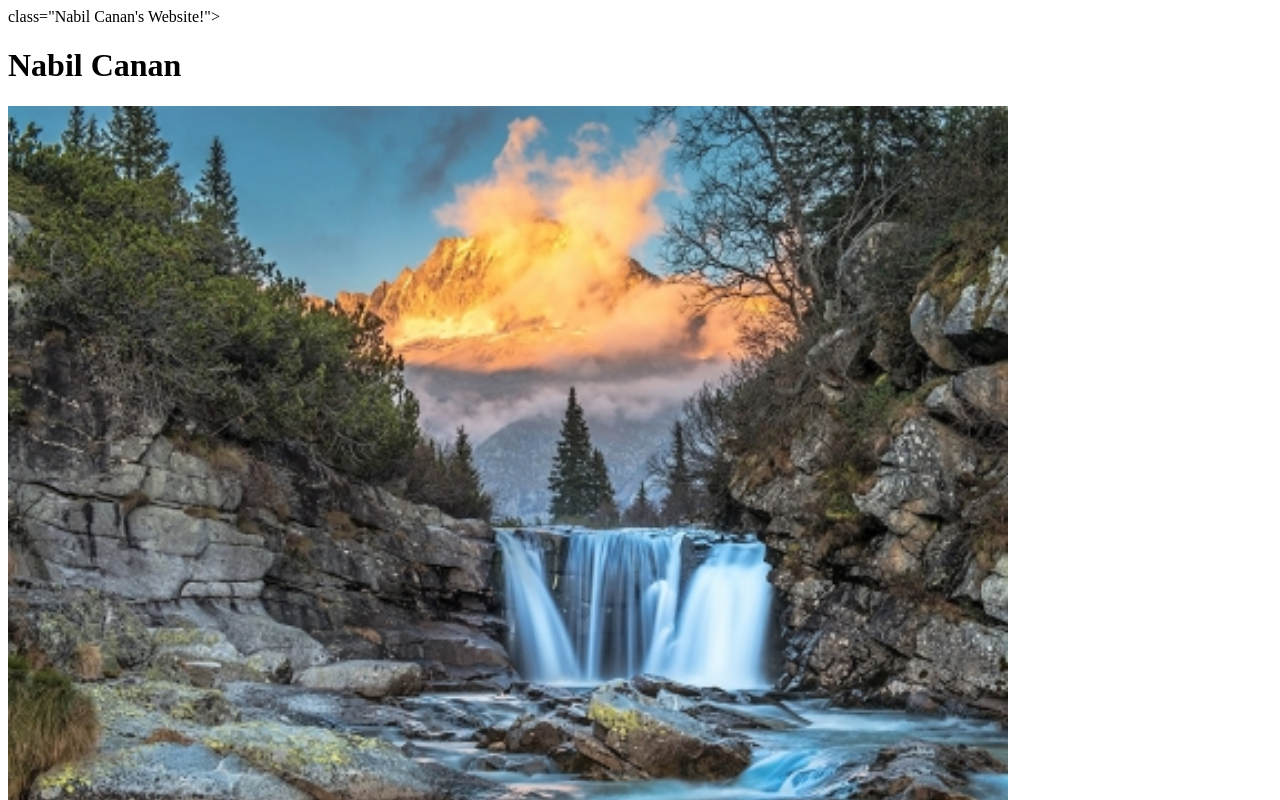
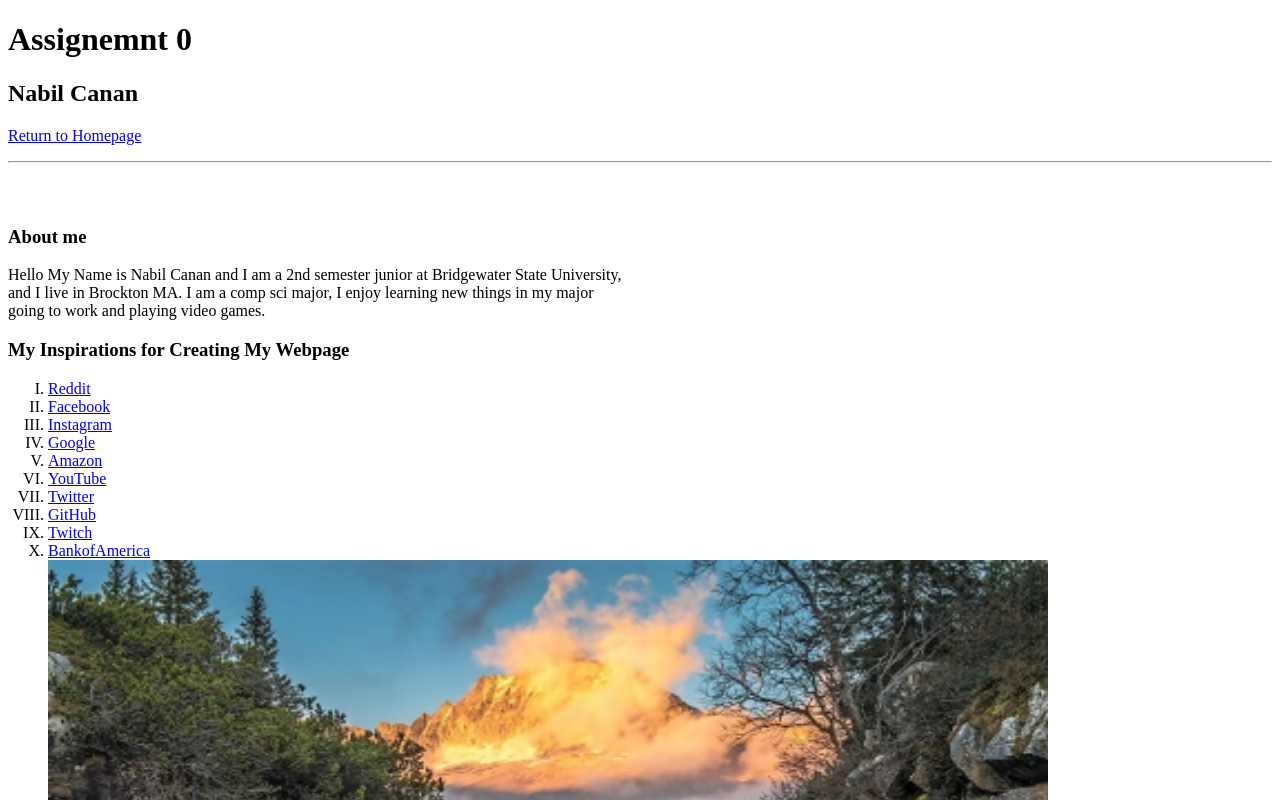
Before and after one commit to nabilcanan/nabilcanan.github.io, a plain HTML site: page index.html in a window 1280 px wide. Shown: the top 800 px of the page. Drawn offline with Linux system fonts and the light colour scheme.

Commit message:
third  version

```diff
--- a/index.html
+++ b/index.html
@@ -2,27 +2,47 @@
 <html lang="en">
 <head>
     <meta charset="UTF-8">
-    <meta http-equiv="X-UA-Compatible" content="IE=edge">
-    <meta name="viewport" content="width=device-width, initial-scale=1.0">
-    <title>Document</title>
+    <title>Assignment 0</title>
 </head>
 
 <body>
+    <h1>Assignemnt 0</h1>
+    <h2>Nabil Canan</h2>
+    <p><a href="https://nabilcanan.github.io/">Return to Homepage</a></p>
+<hr>
+<br>
+<br>
+<h3>About me</h3>
+<p>Hello My Name is Nabil Canan and I am a 2nd semester junior at Bridgewater State University,<br>
+  and I live in Brockton MA. I am a comp sci major, I enjoy learning new things in my major<br>
+  going to work and playing video games. </p>
 
-    </div>   class="Nabil Canan's Website!">
-        <h1>Nabil Canan  </h1>
-        <p></p>
-      </div>
+  <h3>My Inspirations for Creating My Webpage</h3>
 
-      <img src="MountainWaterfall.jpg" alt= "MountainWaterfall" width="1000" height="800"
-       usemap="#Mountain"/>
-
-      <map name="#Mountain">
-        <area shape="rect" coords= "170, 40, 190, 60" alt="bird"  href="bird.htm" href="bird.mp3"
-      </map>
+  <ol type="I">
+    <li><a href="https://old.reddit.com/">Reddit</a></li>
+    <li><a href="https://Facebook.com/">Facebook</a></li>
+    <li><a href="https://Instagram.com">Instagram</a></li>
+    <li><a href="https://Google.com">Google</a></li>
+    <li><a href="https://www.amazon.com/">Amazon</a></li>
+    <li><a href="https://www.youtube.com/">YouTube</a></li>
+    <li><a href="https://twitter.com/home">Twitter</a></li>
+    <li><a href="https://github.com/">GitHub</a></li>
+    <li><a href="https://twitch.com">Twitch</a></li>
+    <li><a href="https://BankofAmerica.com">BankofAmerica</a><li>
 
 
 
+<img src="MountainWaterfall.jpg" width="1000" height="700" border="0 usemap="#Mountain"/>
+
+<map name="#Mountain">
+  <!-- #$-:Image map file created by GIMP Image Map plug-in -->
+  <!-- #$-:GIMP Image Map plug-in by Maurits Rijk -->
+  <!-- #$-:Please do not edit lines starting with "#$" -->
+  <!-- #$VERSION:2.3 -->
+  <!-- #$AUTHOR:Nabil Canan -->
+  <area shape="rect" coords= "450, 82, 1, 2" alt= "sky" target="audio" href="bird.mp3"/>
+</map>
 
 
 
```
Also changed, not shown: 1 other file.
